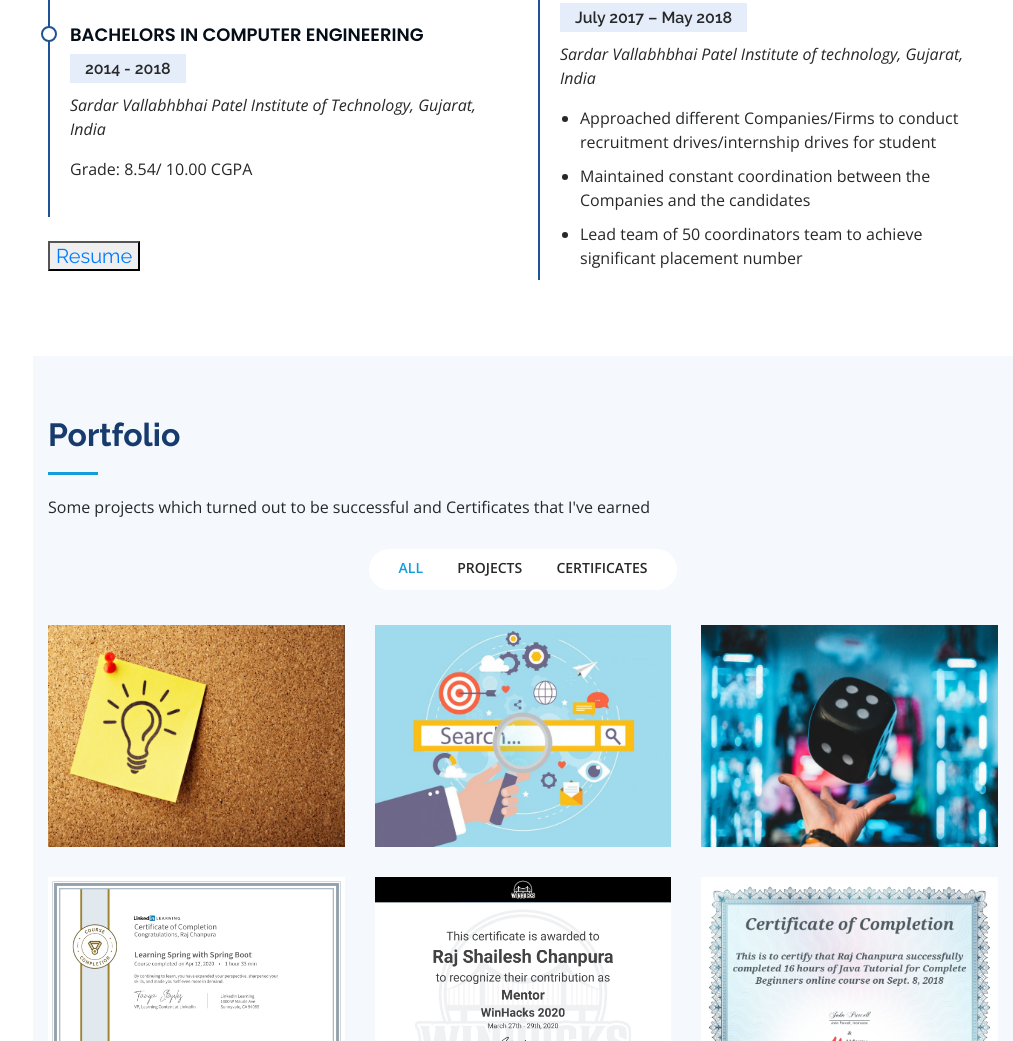
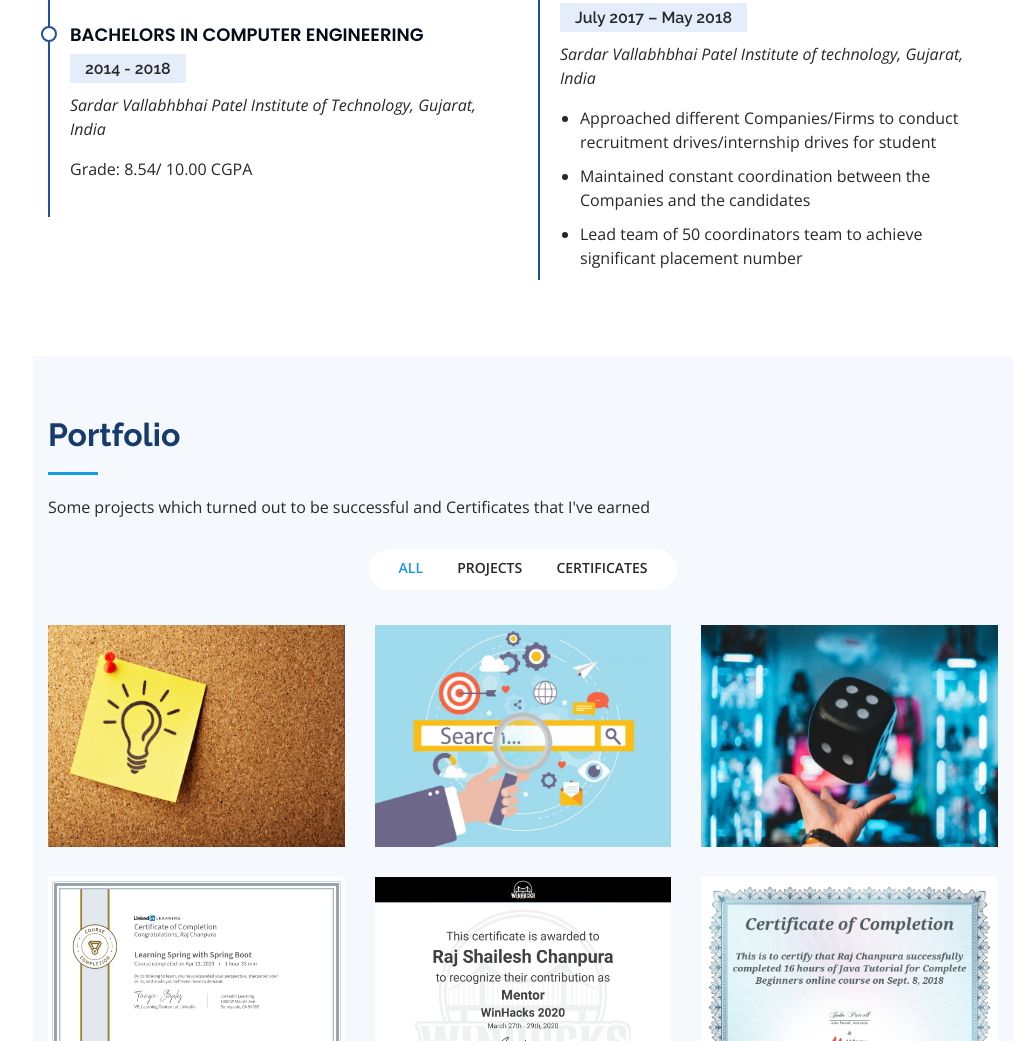
Before and after one commit to chanpuraraj/chanpuraraj.github.io, a plain HTML site: page index.html in a window 1280 px wide. Shown: the part 2942-3983 px from the top of the page, without its empty margins (267-1280 px from the left). Drawn offline with nearby package versions, Linux system fonts and the light colour scheme.

Commit message:
Update index.html

```diff
--- a/index.html
+++ b/index.html
@@ -322,7 +322,7 @@
             </div>
 			<br>
 			<div>
-				<h5 class="blue-text"><button><a href="assets/img/RAJ CHANPURA.pdf" target="_blank" >Resume</a></button><h4>
+				<!--<h5 class="blue-text"><button><a href="assets/img/RAJ CHANPURA.pdf" target="_blank" >Resume</a></button><h4> -->
 			</div>
 
           </div>
```
